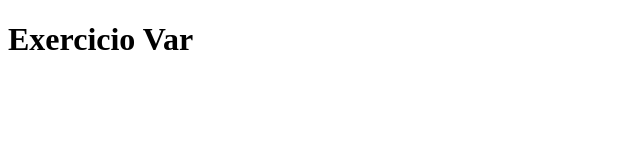
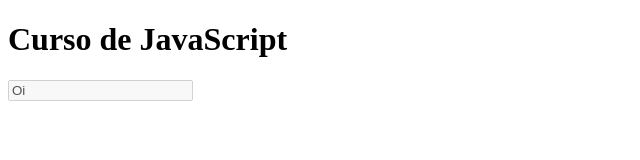
Before and after one commit to gustavodecamposs/JavaScript, a plain HTML site: page projetos/ex001/index.html in a window 1280 px wide. Shown: the whole page, without its empty margins (0-640 px from the left). Drawn offline with Linux system fonts and the light colour scheme.

Commit message:
Aprendendo sobre precedência em execução.

```diff
--- a/projetos/ex001/index.html
+++ b/projetos/ex001/index.html
@@ -3,12 +3,16 @@
 <head>
     <meta charset="UTF-8">
     <meta name="viewport" content="width=device-width, initial-scale=1.0">
-    <title>Document</title>
+    <title>JavaScript</title>
 </head>
-<h1>Exercicio Var</h1>
 <body>
-
-
-    <script src="/assets/js/script001.js"></script>
+    <h1>Curso de JavaScript</h1>
+    <input
+    type="text"
+    placeholder="Teste de precedência"
+    id="nome"
+    disabled="disabled"
+    >
+    <script src="meu_script.js"></script>
 </body>
 </html>
--- /dev/null
+++ b/projetos/ex001/meu_script.js
@@ -0,0 +1,2 @@
+//alert('Olá, seja bem vido ao curso!!!')
+document.getElementById('nome').value = 'Oi'
```
